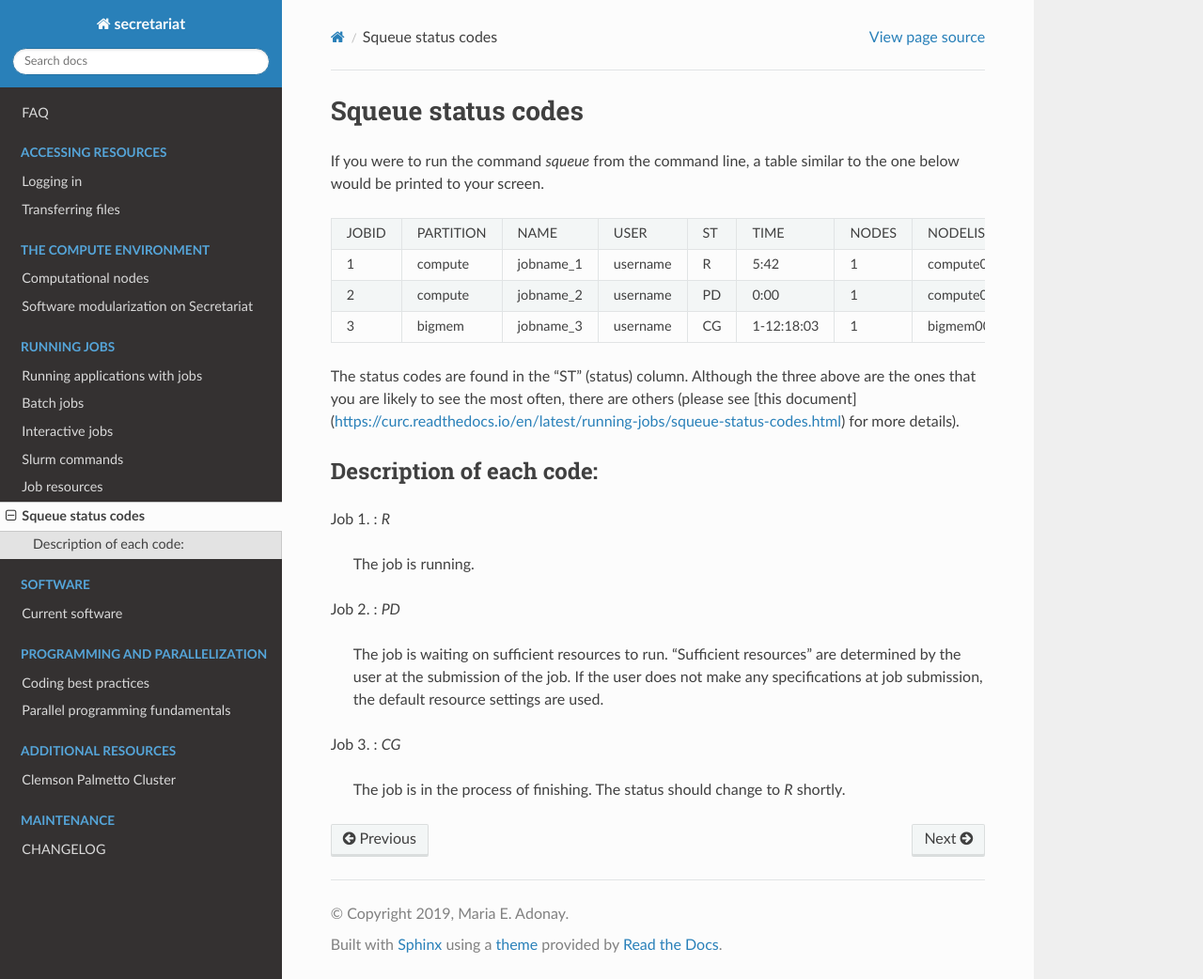
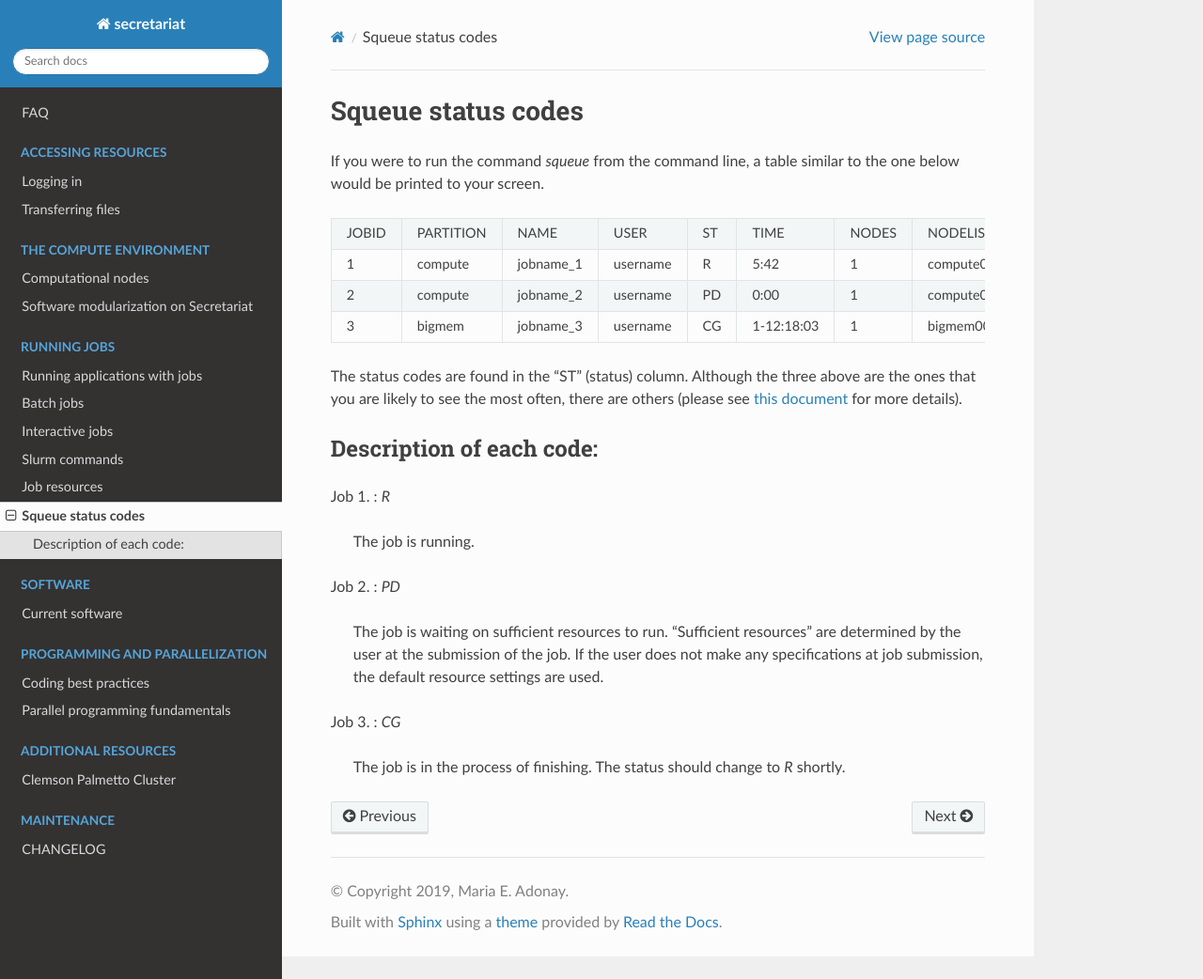
Before and after one commit to amalgamaria/secretariat, a Sphinx documentation site: the page built from docs/running-jobs/squeue-status-codes.rst, in a window 1280 px wide and 1042 px high. Shown: the whole window at 94% size. Built offline with Sphinx 7.4.7 and the Read the Docs theme 2.0.0, drawn with Linux system fonts in a browser that asks for light colours; the version number could not be read and is left out.

Commit message:
Reformat hyperlink

```diff
--- a/docs/running-jobs/squeue-status-codes.rst
+++ b/docs/running-jobs/squeue-status-codes.rst
@@ -13,7 +13,7 @@ If you were to run the command `squeue` from the command line, a table similar t
 | 3     | bigmem    | jobname_3 | username | CG | 1-12:18:03 | 1     | bigmem002        |
 +-------+-----------+-----------+----------+----+------------+-------+------------------+
 
-The status codes are found in the "ST" (status) column. Although the three above are the ones that you are likely to see the most often, there are others (please see [this document](https://curc.readthedocs.io/en/latest/running-jobs/squeue-status-codes.html) for more details).
+The status codes are found in the "ST" (status) column. Although the three above are the ones that you are likely to see the most often, there are others (please see `this document <https://curc.readthedocs.io/en/latest/running-jobs/squeue-status-codes.html>`_ for more details).
 
 Description of each code:
 *************************
```
